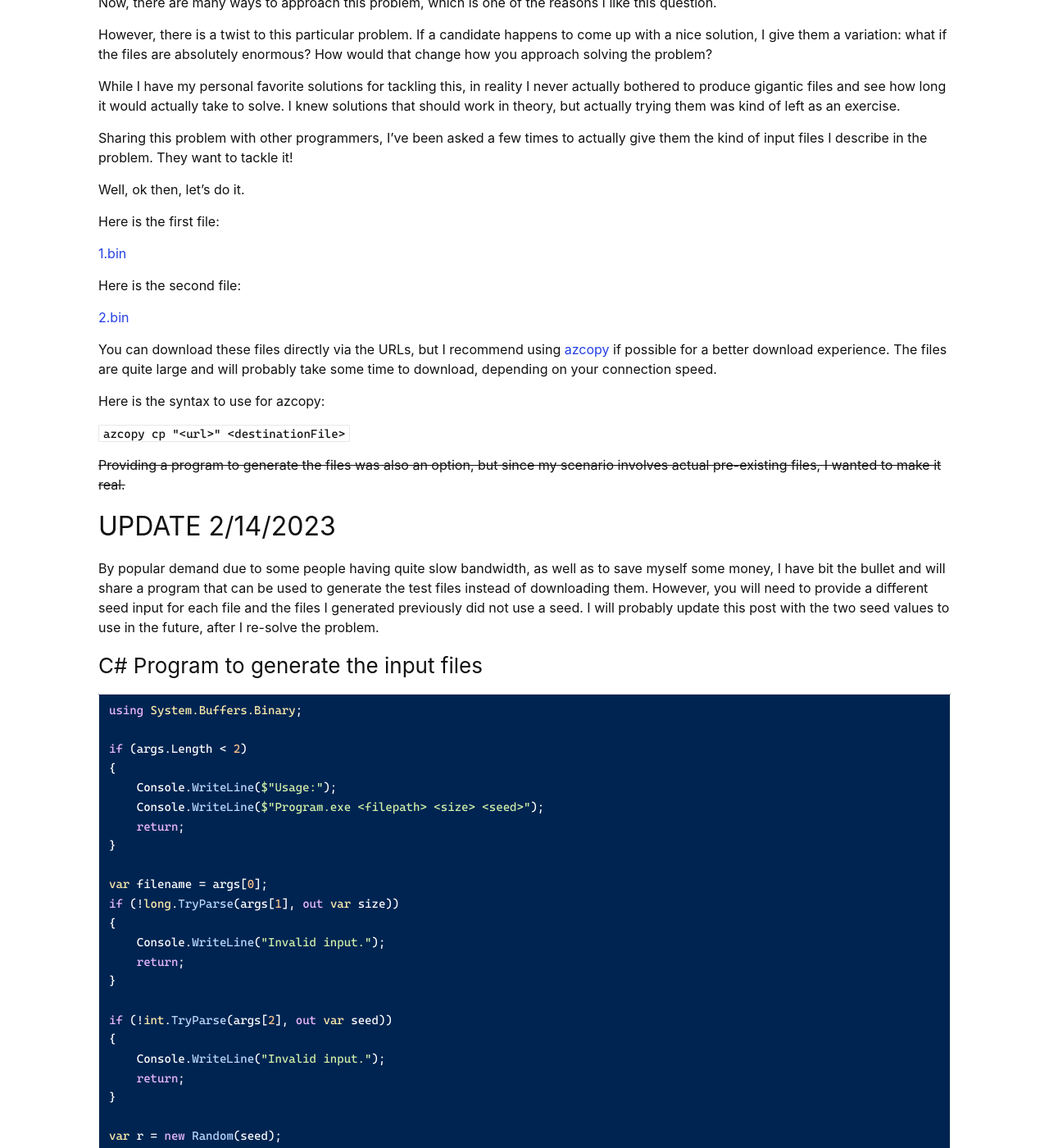
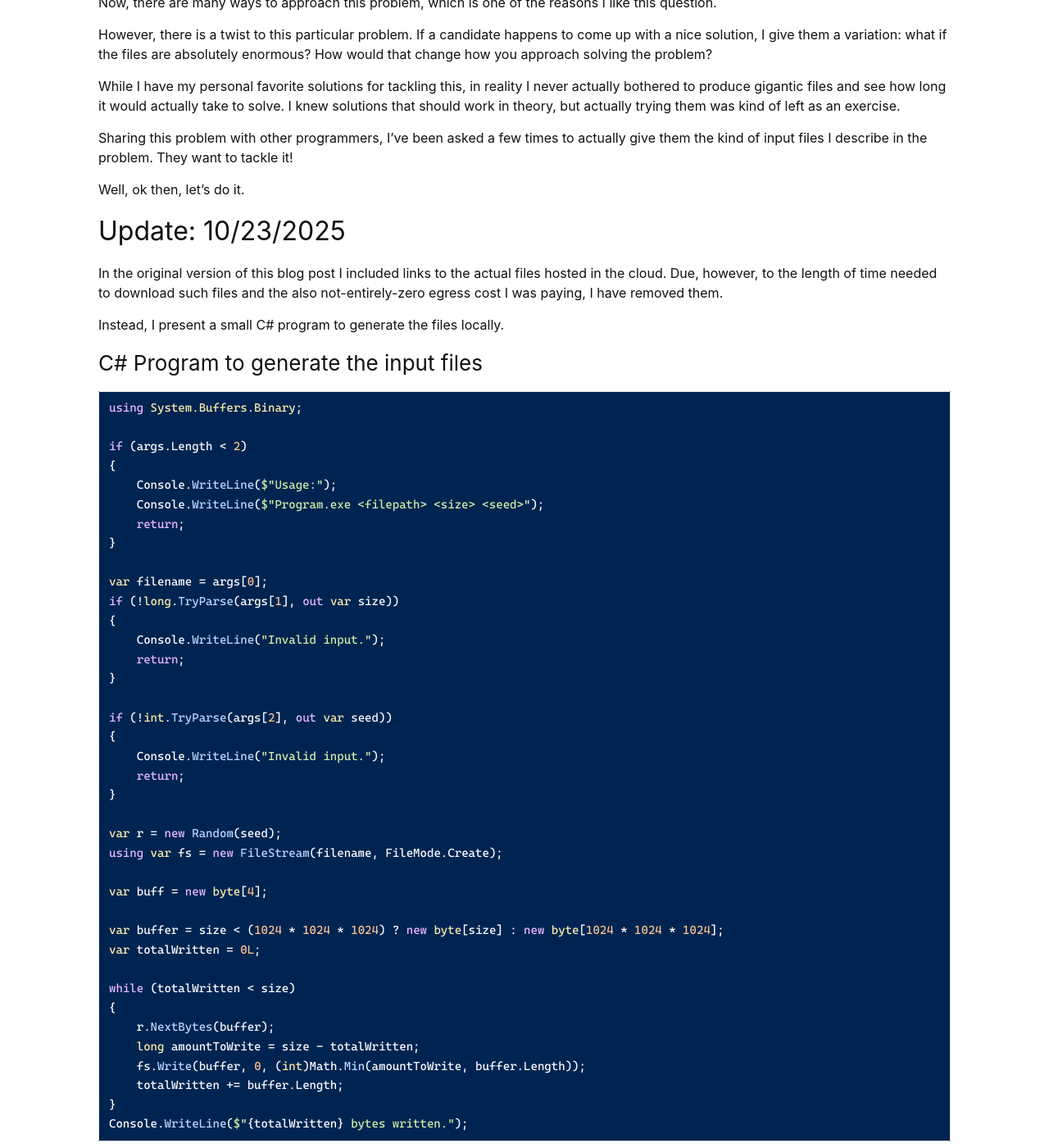
Before and after one commit to Treit/treit.github.io, a Jekyll site: the page built from _posts/2023/2023-02-03-InterviewQuestion.md, in a window 1280 px wide and 1400 px high, scrolled down 524 px. Shown: the whole window at 82% size. Built offline with Jekyll 4.4.1, drawn with Linux system fonts in a browser that asks for light colours; some of the changed text lies outside the part shown.

Commit message:
Remove file links

```diff
--- a/_posts/2023/2023-02-03-InterviewQuestion.md
+++ b/_posts/2023/2023-02-03-InterviewQuestion.md
@@ -24,25 +24,10 @@ Sharing this problem with other programmers, I've been asked a few times to actu
 
 Well, ok then, let's do it.
 
-Here is the first file:
+## Update: 10/23/2025
+In the original version of this blog post I included links to the actual files hosted in the cloud. Due, however, to the length of time needed to download such files and the also not-entirely-zero egress cost I was paying, I have removed them.
 
-[1.bin](https://mtreitdata.blob.core.windows.net/test/1.bin?sp=r&st=2023-02-08T23:08:21Z&se=2030-02-09T07:08:21Z&spr=https&sv=2021-06-08&sr=b&sig=1R1DCql04bboXDsQDd%2Fz6iN15Xtv60NYoeX3HJcJh4I%3D)
-
-Here is the second file:
-
-[2.bin](https://mtreitdata.blob.core.windows.net/test/2.bin?sp=r&st=2023-02-08T23:07:28Z&se=2030-02-09T07:07:28Z&spr=https&sv=2021-06-08&sr=b&sig=4h0hLUiYSHybmVN%2Bfse4jSxh%2F04ItGCHLdTDmZ2O%2Fqo%3D)
-
-
-You can download these files directly via the URLs, but I recommend using [azcopy](https://learn.microsoft.com/en-us/azure/storage/common/storage-use-azcopy-v10) if possible for a better download experience. The files are quite large and will probably take some time to download, depending on your connection speed.
-
-Here is the syntax to use for azcopy:
-
-`azcopy cp "<url>" <destinationFile>`
-
-~~Providing a program to generate the files was also an option, but since my scenario involves actual pre-existing files, I wanted to make it real.~~
-
-## UPDATE 2/14/2023
-By popular demand due to some people having quite slow bandwidth, as well as to save myself some money, I have bit the bullet and will share a program that can be used to generate the test files instead of downloading them. However, you will need to provide a different seed input for each file and the files I generated previously did not use a seed. I will probably update this post with the two seed values to use in the future, after I re-solve the problem.
+Instead, I present a small C# program to generate the files locally.
 
 ### C# Program to generate the input files
 {% highlight c# %}
@@ -88,6 +73,8 @@ Console.WriteLine($"{totalWritten} bytes written.");
 
 If you want to take a stab at solving this problem, feel free to try to produce the third file. Remember that duplicates should be removed from the output, as we want the distinct set of shared values.
 
+Use (50 * 1024 * 1024 * 1024) = 53687091200 for the `size` parameter.
+
 If you drop me a line telling me the size of the result file, I can tell you if you're right 🙂.
 
 Have fun!
```
